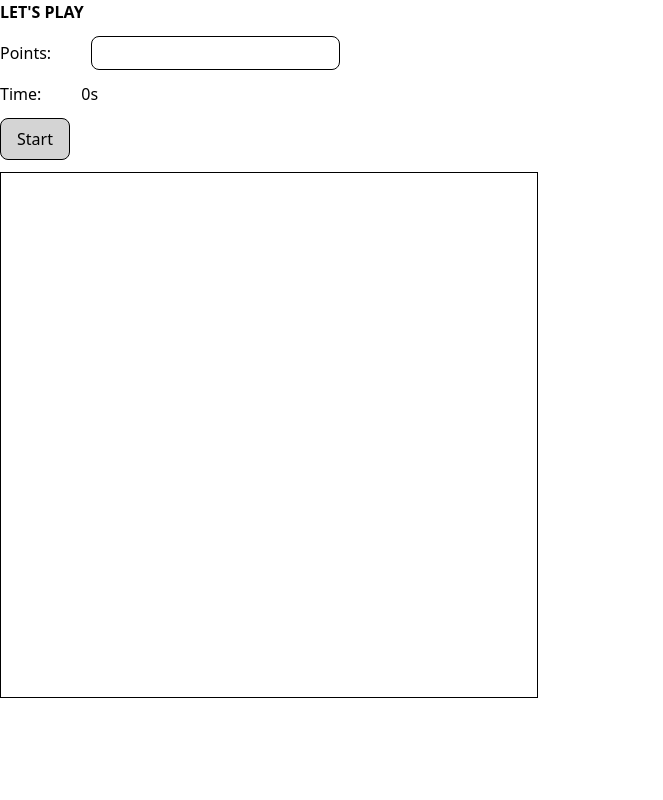
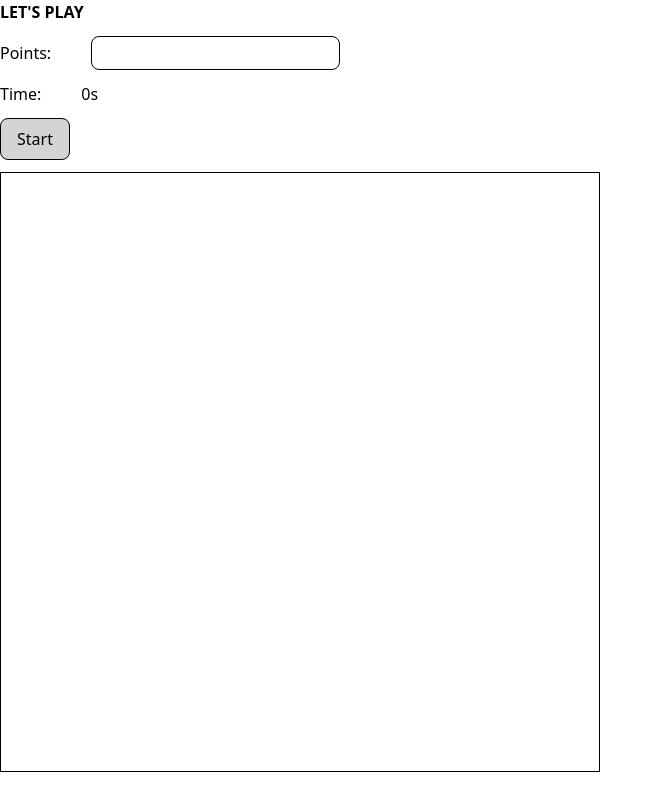
Before and after one commit to mHuy060903/bt-test, a React (Vite) app: page / in a window 1280 px wide. Shown: the whole page, without its empty margins (0-663 px from the left). Built offline with nearby package versions, Linux system fonts and the light colour scheme.

Commit message:
Finish task

```diff
--- a/src/App.jsx
+++ b/src/App.jsx
@@ -1,8 +1,18 @@
 import React, { useRef, useState, useEffect } from "react";
 import Point from "./components/Point";
+import { generateRandomPoints } from "./utils";
+import { HEIGHT_BOARD, WITH_BOARD } from "./constants";
+
 const App = () => {
   const [list, setList] = useState(
-    Array.from({ length: 100 }).fill({ value: 0, position: 0, check: false })
+    Array.from({ length: 0 }).fill({
+      value: 0,
+      position: 0,
+      check: false,
+      left: 0,
+      right: 0,
+      z_index: 0,
+    })
   );
   const [gameId, setGameId] = useState(0);
   const [isAutoPlay, setIsAutoPlay] = useState(false);
@@ -42,9 +52,50 @@ const App = () => {
     return () => clearInterval(interval);
   }, [isAutoPlay, list, nextPoint]);
 
+  // const handleSubmit = () => {
+  //   if (!Number.parseInt(refInput.current.value)) return;
+
+  //   setGameId((prev) => prev + 1);
+
+  //   setTextHeading("LET'S PLAY");
+  //   setNextPoint(1);
+  //   setTime(0);
+
+  //   startTimeRef.current = Date.now();
+  //   setIsRunning(true);
+
+  //   let numPoint = Number.parseInt(refInput.current.value);
+  //   let num = numPoint;
+  //   const arrPosition = new Set();
+  //   while (numPoint > 0) {
+  //     const randomNumber = Math.floor(Math.random() * 100);
+  //     arrPosition.add(randomNumber);
+  //     numPoint--;
+  //   }
+
+  //   const newPoint = Array.from({ length: 100 }).map((_, index) => ({
+  //     value: 0,
+  //     position: index,
+  //     check: false,
+  //   }));
+
+  //   while (num > 0) {
+  //     const firstElement = arrPosition.values().next().value;
+  //     arrPosition.delete(firstElement);
+  //     newPoint[firstElement] = {
+  //       ...newPoint[firstElement],
+  //       value: num,
+  //       position: firstElement,
+  //     };
+  //     num--;
+  //   }
+
+  //   setList(newPoint);
+  // };
   const handleSubmit = () => {
-    if (!Number.parseInt(refInput.current.value)) return;
-
+    const numsPoint = Number.parseInt(refInput.current.value);
+    if (!numsPoint) return;
+    console.log(numsPoint);
     setGameId((prev) => prev + 1);
 
     setTextHeading("LET'S PLAY");
@@ -54,28 +105,37 @@ const App = () => {
     startTimeRef.current = Date.now();
     setIsRunning(true);
 
-    let numPoint = Number.parseInt(refInput.current.value);
+    let numPoint = numsPoint;
     let num = numPoint;
     const arrPosition = new Set();
     while (numPoint > 0) {
-      const randomNumber = Math.floor(Math.random() * 100);
-      arrPosition.add(randomNumber);
-      numPoint--;
+      const randomNumber = Math.floor(Math.random() * numsPoint);
+      if (!arrPosition.has(randomNumber)) {
+        arrPosition.add(randomNumber);
+        numPoint--;
+      }
     }
 
-    const newPoint = Array.from({ length: 100 }).map((_, index) => ({
+    const newPoint = Array.from({ length: numsPoint }).map((_, index) => ({
       value: 0,
       position: index,
       check: false,
+      top: 0,
+      left: 0,
+      z_index: 0,
     }));
 
     while (num > 0) {
       const firstElement = arrPosition.values().next().value;
+      const { left, top, z_index } = generateRandomPoints();
       arrPosition.delete(firstElement);
       newPoint[firstElement] = {
         ...newPoint[firstElement],
         value: num,
         position: firstElement,
+        left,
+        top,
+        z_index,
       };
       num--;
     }
@@ -165,9 +225,17 @@ const App = () => {
           </button>
         )}
       </div>
+      {/* <div
+        ref={boardRef}
+        className="grid grid-cols-10 gap-2 border-1 border-black p-4"
+      >
+        {list.map((point, index) => (
+          <Point key={`${gameId}-${index}`} {...point} onCheck={onCheck} />
+        ))}
+      </div> */}
       <div
         ref={boardRef}
-        className="grid grid-cols-10 gap-2 border-1 border-black p-4"
+        className={`relative h-[600px] w-[600px] h-[${HEIGHT_BOARD}px] w-[${WITH_BOARD}px]  gap-2 border-1 border-black p-4`}
       >
         {list.map((point, index) => (
           <Point key={`${gameId}-${index}`} {...point} onCheck={onCheck} />
--- a/src/components/Point.jsx
+++ b/src/components/Point.jsx
@@ -1,6 +1,6 @@
 import React, { useState, useEffect } from "react";
 
-const Point = ({ value, position, check, onCheck, top, left }) => {
+const Point = ({ value, position, check, onCheck, top, left, z_index }) => {
   const [fadeOut, setFadeOut] = useState(false);
 
   useEffect(() => {
@@ -18,9 +18,14 @@ const Point = ({ value, position, check, onCheck, top, left }) => {
   return (
     <div
       onClick={onHandleCheck}
-      className={`
+      style={{
+        top: `${top}px`,
+        left: `${left}px`,
+        zIndex: check ? 1000 : z_index,
+      }}
+      className={`absolute
         ${value === 0 ? "invisible" : "inline-block"}
-        col-span-1 p-2 px-4 rounded-full border-1 border-black text-center
+         p-2 px-4 rounded-full border-1 border-black text-center
         ${backgroundClass}
         ${fadeOut ? "opacity-0" : "opacity-100"}
         transition-all duration-2000 ease-in-out
--- a/src/utils/index.js
+++ b/src/utils/index.js
@@ -1,7 +1,8 @@
 import { HEIGHT_BOARD, POINT_SIZE, WITH_BOARD } from "../constants";
 
 export const generateRandomPoints = () => {
-  const top = Math.random() * (HEIGHT_BOARD - POINT_SIZE);
-  const left = Math.random() * (WITH_BOARD - POINT_SIZE);
-  return { top, left };
+  const top = Math.floor(Math.random() * (HEIGHT_BOARD - POINT_SIZE));
+  const left = Math.floor(Math.random() * (WITH_BOARD - POINT_SIZE));
+  const z_index = Math.floor(Math.random() * 1000);
+  return { top, left, z_index };
 };
```
